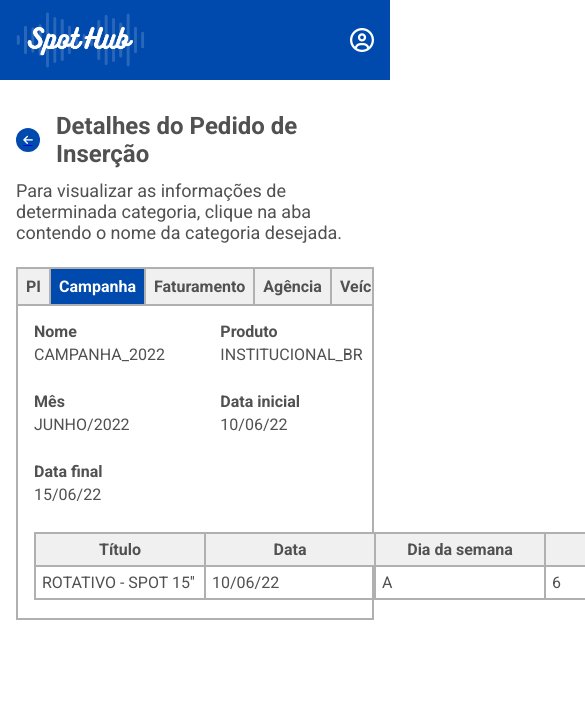
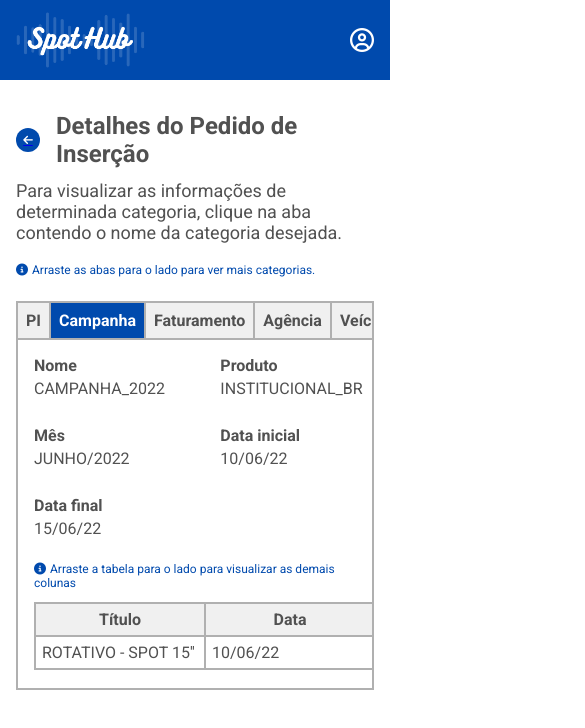
Before and after one commit to seteliary/spothub, a React (Create React App) app: page /detalhes-pi in a window 390 px wide. Both pictures are taken after a click on the item "Campanha". Shown: the top 728 px of the page, 585 px wide, since content can reach past the window. Built offline with nearby package versions, Linux system fonts and the light colour scheme.

Commit message:
responsivo mobile quase finalizado (falta colocar o scroll horizontal na tabela da home)

```diff
--- a/src/components/DetailsTable/index.jsx
+++ b/src/components/DetailsTable/index.jsx
@@ -1,7 +1,13 @@
-import { DetailsTableContainer } from "./styles"
+import { Content, Overflow, DetailsTableContainer } from "./styles"
 
 export default function DetailsTable(){
   return(
+    <Content>
+      <p className="mobile-info">
+      <i class="fa-solid fa-circle-info"></i>
+      Arraste a tabela para o lado para visualizar as demais colunas
+      </p>
+      <Overflow>
         <DetailsTableContainer>
           <thead>
             <tr>
@@ -26,5 +32,7 @@ export default function DetailsTable(){
             </tr>
           </tbody>
         </DetailsTableContainer>
+      </Overflow>
+    </Content>
   )
 }
--- a/src/components/DetailsTable/styles.jsx
+++ b/src/components/DetailsTable/styles.jsx
@@ -1,4 +1,24 @@
 import styled from "styled-components";
+
+export const Content = styled.div`
+  .mobile-info {
+    display: none;
+
+    @media (max-width: 641px) {
+      display: block;
+      font-size: 12px;
+      margin: 0px 16px;
+      color: #004AAD;
+
+      i {
+        margin-right: 4px;
+      }
+  }
+`
+
+export const Overflow = styled.div`
+  overflow-x: auto
+`
 
 export const DetailsTableContainer = styled.table`
   width: calc(100% - 32px);
--- a/src/components/Footer/styles.jsx
+++ b/src/components/Footer/styles.jsx
@@ -15,5 +15,9 @@ export const FooterContainer = styled.footer`
     font-size: 14px;
     color: #B0B0B0;
     text-align: right;
+
+    @media (max-width: 640px) {
+      text-align: center;
+    }
   }
 `
--- a/src/components/Table/index.jsx
+++ b/src/components/Table/index.jsx
@@ -1,4 +1,4 @@
-import { TableContainer, IconButtons } from "./styles"
+import { Overflow, TableContainer, IconButtons } from "./styles"
 import Status from "./Status"
 import DetailsButton from "./DetailsButton"
 
--- a/src/components/Table/styles.jsx
+++ b/src/components/Table/styles.jsx
@@ -1,6 +1,11 @@
 import styled from "styled-components";
 
+export const Overflow = styled.div`
+  overflow-x: auto
+`
+
 export const TableContainer = styled.table`
+  width: 100%;
   margin-top: 12px;
   border: 2px solid #B0B0B0;
   border-collapse: collapse;
--- a/src/pages/Details/index.jsx
+++ b/src/pages/Details/index.jsx
@@ -23,6 +23,7 @@ export default function Details() {
           <Title text="Detalhes do Pedido de Inserção"/>
         </TitleContainer>
         <Text content="Para visualizar as informações de determinada categoria, clique na aba contendo o nome da categoria desejada." />
+        <p className="mobile-info"><i class="fa-solid fa-circle-info"></i>Arraste as abas para o lado para ver mais categorias.</p>
         <InfoCard>
           <ul className="card-header">
             <li className={activeContent === "pi" ? "active-tab" : "inactive-tab" } onClick={() => updateContent("pi")}>PI</li>
@@ -108,7 +109,7 @@ export default function Details() {
               </div>
               <div className="info">
                 <span>E-mail</span>
-                <span>financeiro@actionooh.art.br</span>
+                <span className="mail">financeiro@actionooh.art.br</span>
               </div>
               <div className="info">
                 <span>Total bruto</span>
--- a/src/pages/Details/styles.jsx
+++ b/src/pages/Details/styles.jsx
@@ -15,6 +15,20 @@ export const Content = styled.main`
   flex-direction: column;
   gap: 12px;
   color: #515151;
+
+  .mobile-info {
+    display: none;
+
+    @media (max-width: 641px) {
+      display: block;
+      font-size: 12px;
+      color: #004AAD;
+      margin-top: 8px;
+
+      i {
+        margin-right: 4px;
+      }
+  }
 `
 
 export const InfoCard = styled.div`
@@ -55,6 +69,12 @@ export const InfoCard = styled.div`
     span:first-child {
       font-weight: bold;
       margin-bottom: 4px;
+    }
+
+    @media (max-width: 576px) {
+      .mail {
+        max-width: 50px;
+      }
     }
   }
 
```
Lines whose indentation alone changed are shown as unchanged.
